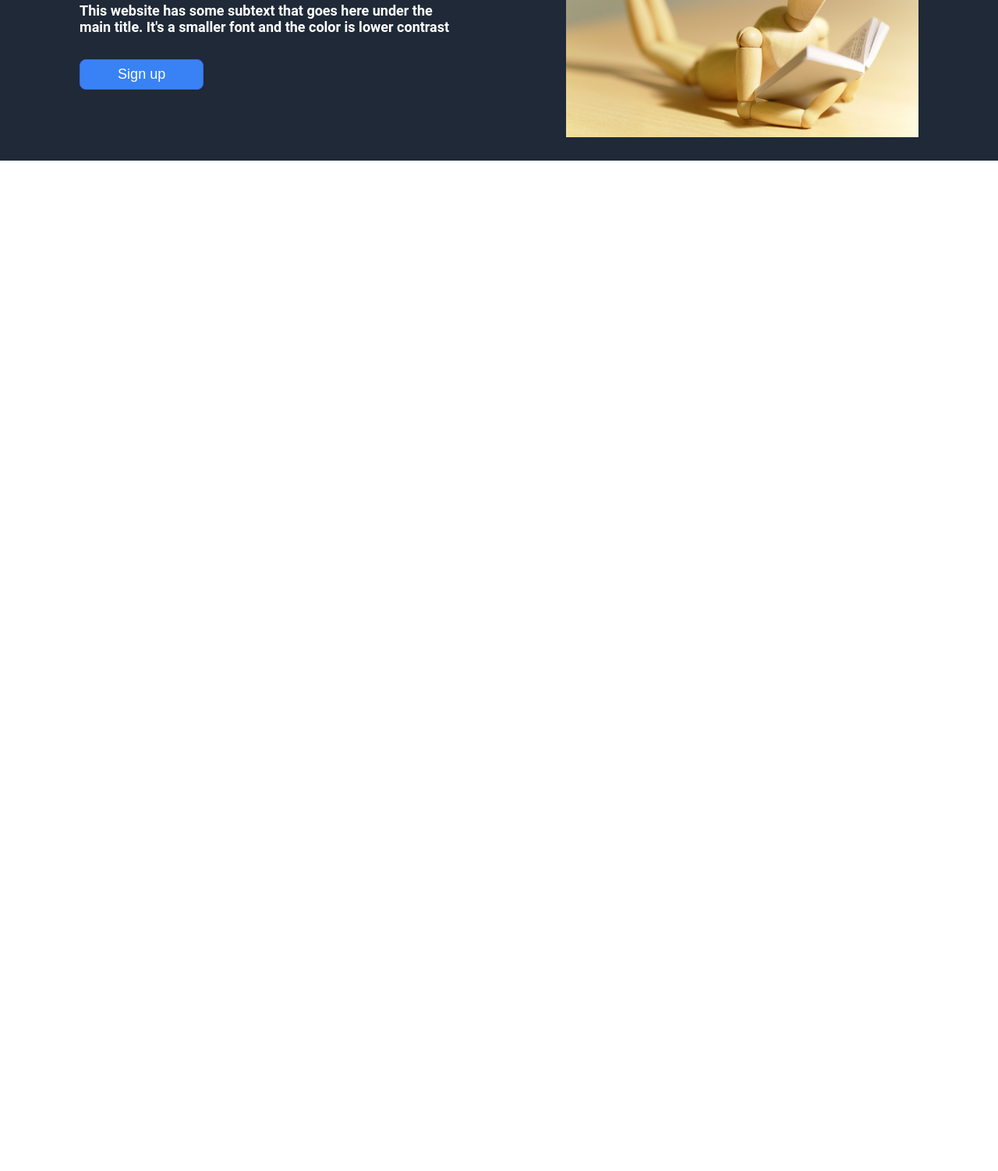
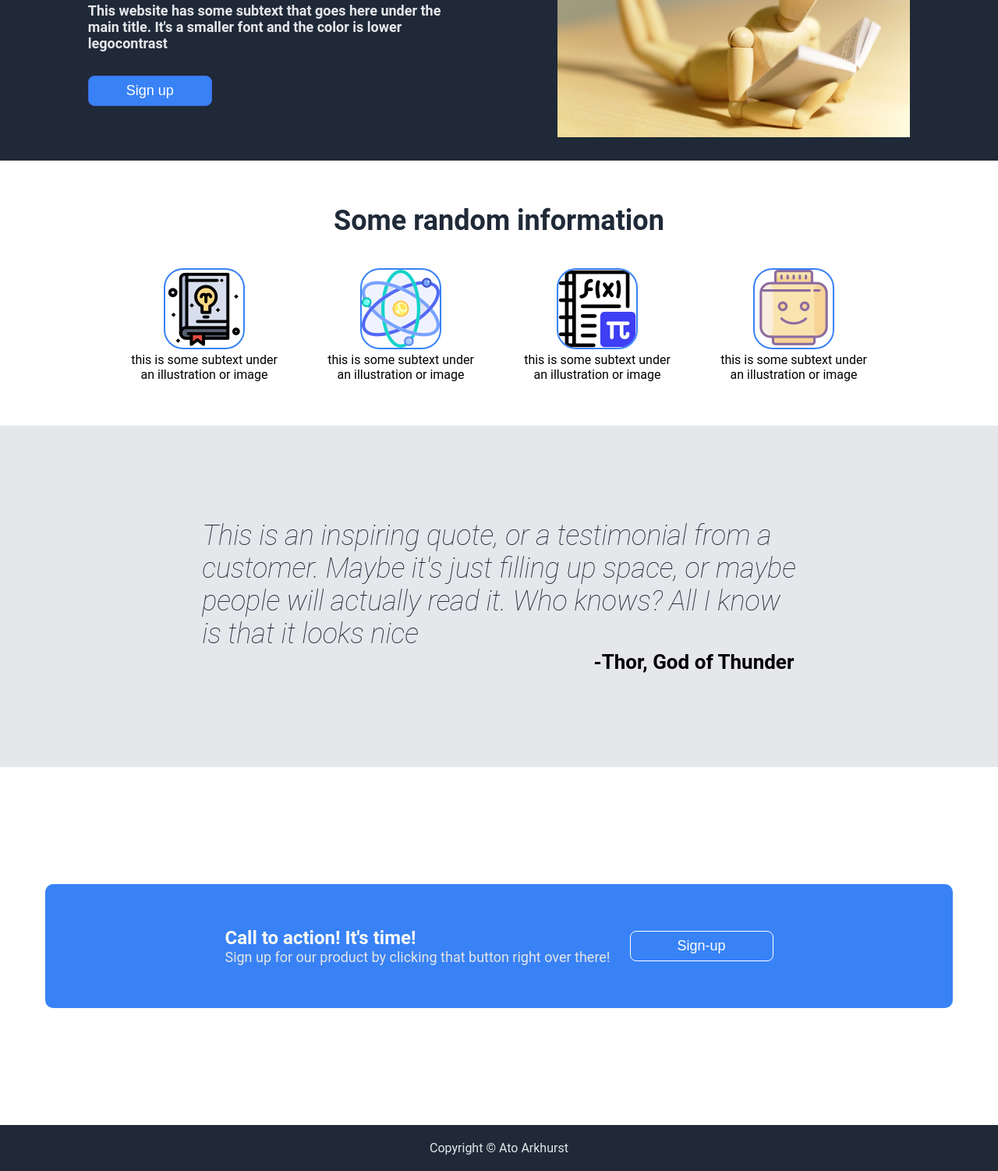
Before and after one commit to atoarkhurst/landing-page, a plain HTML site: page index.html in a window 1280 px wide. Shown: the part 294-1796 px from the top of the page at 78% size. Before the commit the page ends 800 px from the top, so only its background shows below. Drawn offline with Linux system fonts and the light colour scheme.

Commit message:
edit style.css and index.html

```diff
--- a/index.html
+++ b/index.html
@@ -30,13 +30,76 @@
                 <h1>This website is <br>
                     awesome</h1>
                 <h5>This website has some subtext that goes here under the <br> main title.
-                    It's a smaller font and the color is lower contrast</h5>
-                    <button> Sign up</button>
+                    It's a smaller font and the color is lower <br>
+                    legocontrast</h5>
+                    <button class="sign-up1"> Sign up</button>
 
             </div>
 
-            <img src="images/learn.jpeg" alt="figure reading a book">
+            <img id= hero-img src="images/learn.jpeg" alt="figure reading a book">
         </div>
+
+    </div>
+
+    <div class="section2">
+        <div class="info-header"> Some random information </div>
+        <div class="random-info-container">
+            <div class="info">
+                <img src="images/book.png" alt="book">
+                <div class="info-text"> this is some subtext under an illustration or image</div>
+
+            </div>
+            <div class="info">
+                <img src="images/atom.png" alt="atom">
+                <div class="info-text"> this is some subtext under an illustration or image</div>
+
+            </div>
+            <div class="info">
+                <img src="images/math.png" alt="math book">
+                <div class="info-text"> this is some subtext under an illustration or image</div>
+
+            </div>
+            <div class="info">
+                <img src="images/lego.png" alt="lego">
+                <div class="info-text"> this is some subtext under an illustration or image</div>
+
+            </div>
+
+
+        </div>
+    </div>
+
+
+    <div class="section3">
+
+        <div class= "quote-container">
+            <div class= "quote">This is an inspiring quote, or a testimonial from a <br>
+                 customer. Maybe it's just filling up space, or maybe <br>
+                people will actually read it. Who knows? All I know <br>
+                 is that it looks nice</div>
+        </div>
+        <div class="author">-Thor, God of Thunder</div>
+
+    </div>
+
+    <div class="section4">
+        <div class= "cta-container">
+            <div class= left-side>
+                <div class= "cta-header">
+                    Call to action! It's time!
+                </div>
+                <div class= "cta-subtext"> Sign up for our product by clicking that button right over there!</div>
+
+            </div>
+
+            <button class="sign-up2">Sign-up</button>
+        </div>
+
+    </div>
+
+    <div class="footer">
+        <div class="footer-text"> Copyright © Ato Arkhurst </div>
+
 
     </div>
 
--- a/style.css
+++ b/style.css
@@ -19,7 +19,7 @@ body {
     padding-right: 200px;
 }
 
-img {
+#hero-img{
     width: auto;
     height: 300px;
 }
@@ -32,6 +32,7 @@ img {
 
 h5{
     font-size: 18px;
+    color: #e5e7eb;
 }
 
 
@@ -43,9 +44,6 @@ h5{
     justify-content: center;
 
 }
-
-
-
 
 ul {
     list-style: none;
@@ -61,7 +59,7 @@ a {
     font-size: 18px;
 }
 
-button {
+.sign-up1 {
     padding: 8px 48px;
     border-radius: 8px;
     background:  #3882f6;
@@ -69,3 +67,114 @@ button {
   color: white;
   font-size: 18px;
   }
+
+  /* Section 2 CSS */
+  .info img{
+      width: 100px;
+      height: 100px;
+      border: #3882f6 2px solid;
+      border-radius: 25px;
+      gao
+  }
+
+  .section2{
+      text-align: center;
+      padding: 16px;
+  }
+
+  .info-header{
+      font-size: 36px;
+      font-weight: bold;
+      color: #1f2937;
+      margin-bottom: 40px;
+      margin-top: 40px;
+  }
+
+  .random-info-container{
+      display: flex;
+      justify-content: center;
+      align-items: center;
+      gap: 52px;
+      padding-bottom: 40px;
+  }
+
+  .info{
+      max-width: 200px;
+  }
+
+  /* Section 3 CSS */
+  .section3{
+      background-color: #E5E7EB;
+      padding: 120px;
+      display: flex;
+      justify-content: center;
+      align-items: center;
+      flex-direction: column;
+  }
+
+  .quote{
+      font-style: italic;
+      font-weight: lighter;
+      font-size: 36px;
+      color:#1f2937;
+      max-width: 950px;
+  }
+
+  .author{
+      font-size: 26px;
+      margin-left: 500px;
+      font-weight: bold;
+  }
+
+  /* Section 4 CSS */
+  .section4{
+      display: flex;
+      justify-content: center;
+      align-items: center;
+      padding: 150px;
+  }
+
+  .cta-container{
+      background-color: #3882F6;
+      border-radius: 10px;
+      display: flex;
+      padding: 55px 230px;
+      gap: 25px;
+      align-items: center;
+      flex-shrink: 0;
+  }
+
+  .cta-header{
+      font-size: 24px ;
+      color:#f9faf8 ;
+      font-weight: bold;
+  }
+
+  .cta-subtext{
+      font-size: 18px;
+    color: #e5e5e5; ;
+  }
+
+  .sign-up2{
+    padding: 8px 60px;
+    border-radius: 8px;
+    background:  #3882f6;
+    border: 1px solid white;
+  color: white;
+  font-size: 18px;
+  white-space: nowrap
+  }
+
+  /* Footer CSS */
+
+  .footer{
+      display: flex;
+      justify-content: center;
+      align-items: center;
+      background-color: #1f2937;
+      padding: 20px;
+    }
+
+    .footer-text{
+        color: #E5E7EB;
+    }
```
Also changed, not shown: images/atom.png (added), images/book.png (added), images/lego.png (added), images/math.png (added), 2 other files.
